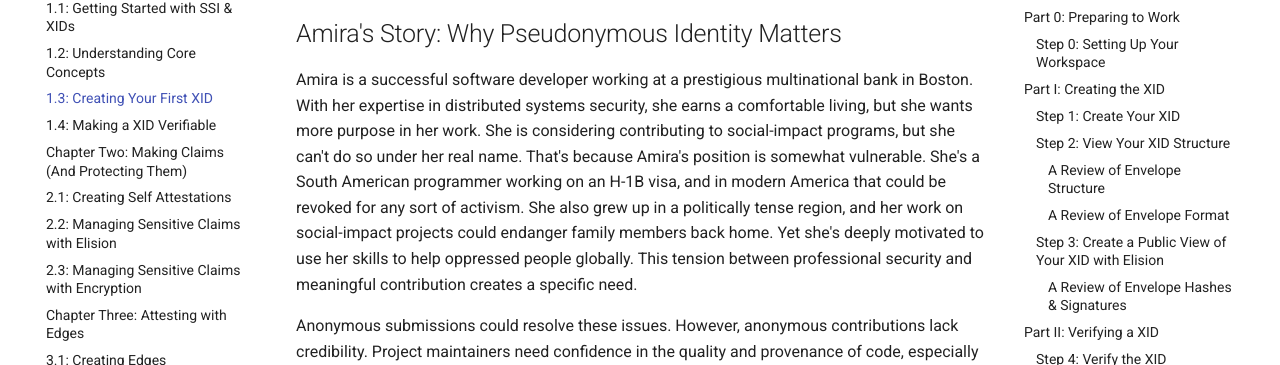
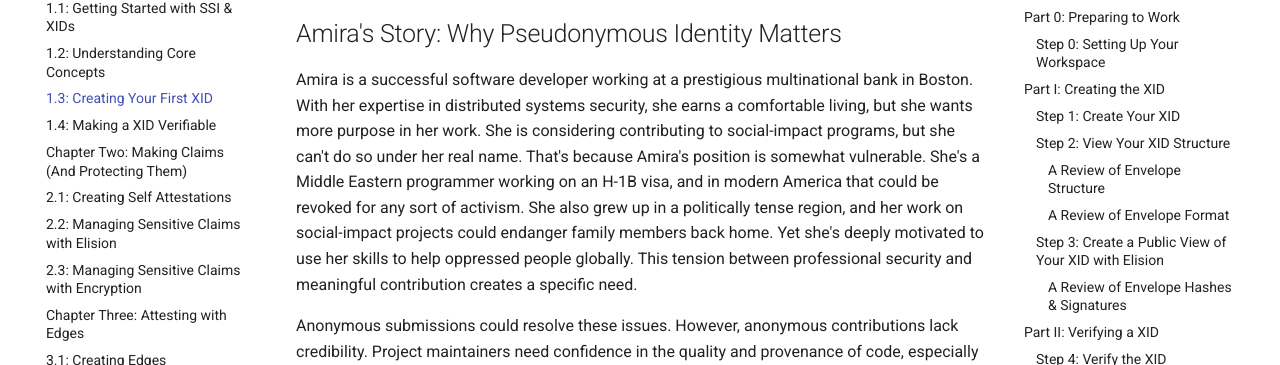
Before and after one commit to BlockchainCommons/XID-Quickstart, an MkDocs documentation site: the page built from docs/01_3_Your_First_XID.md, in a window 1280 px wide and 900 px high, scrolled down 575 px. Shown: the part 190-555 px from the top of the window. Built offline with MkDocs 1.6.1 and Material for MkDocs 9.7.7, drawn with Linux system fonts in a browser that asks for light colours; comment, search, counter and statistics services are not loaded.

Commit message:
revised origin

```diff
--- a/docs/01_3_Your_First_XID.md
+++ b/docs/01_3_Your_First_XID.md
@@ -33,7 +33,7 @@ multinational bank in Boston. With her expertise in distributed
 systems security, she earns a comfortable living, but she wants more
 purpose in her work. She is considering contributing to social-impact
 programs, but she can't do so under her real name. That's because
-Amira's position is somewhat vulnerable. She's a South American
+Amira's position is somewhat vulnerable. She's a Middle Eastern
 programmer working on an H-1B visa, and in modern America that could
 be revoked for any sort of activism. She also grew up in a politically
 tense region, and her work on social-impact projects could endanger
```
Also changed, not shown: docs/01_2_Core_Concepts.md (+1 -1 lines), docs/02_2_Managing_Claims_Elision.md (+1 -1 lines).
